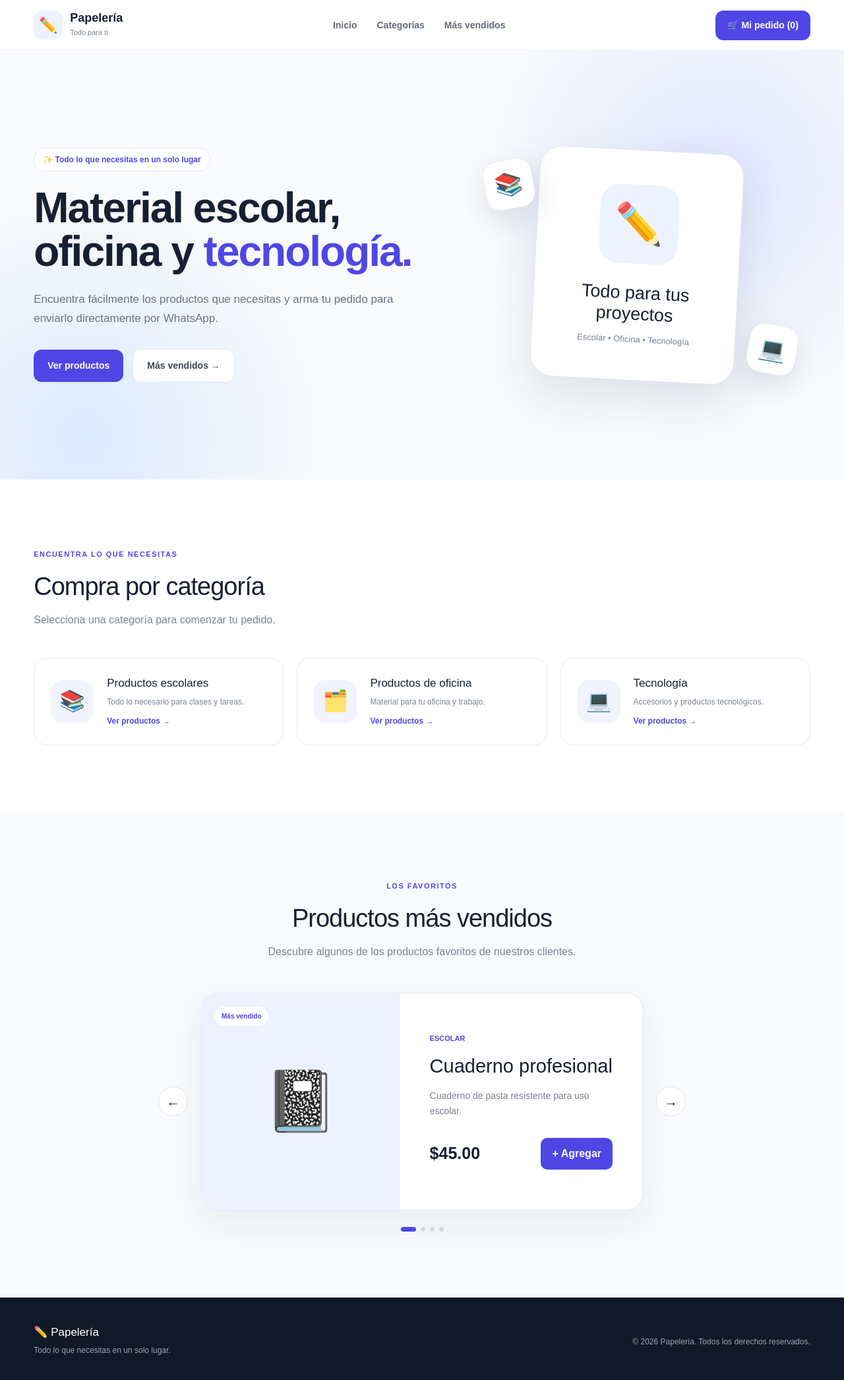
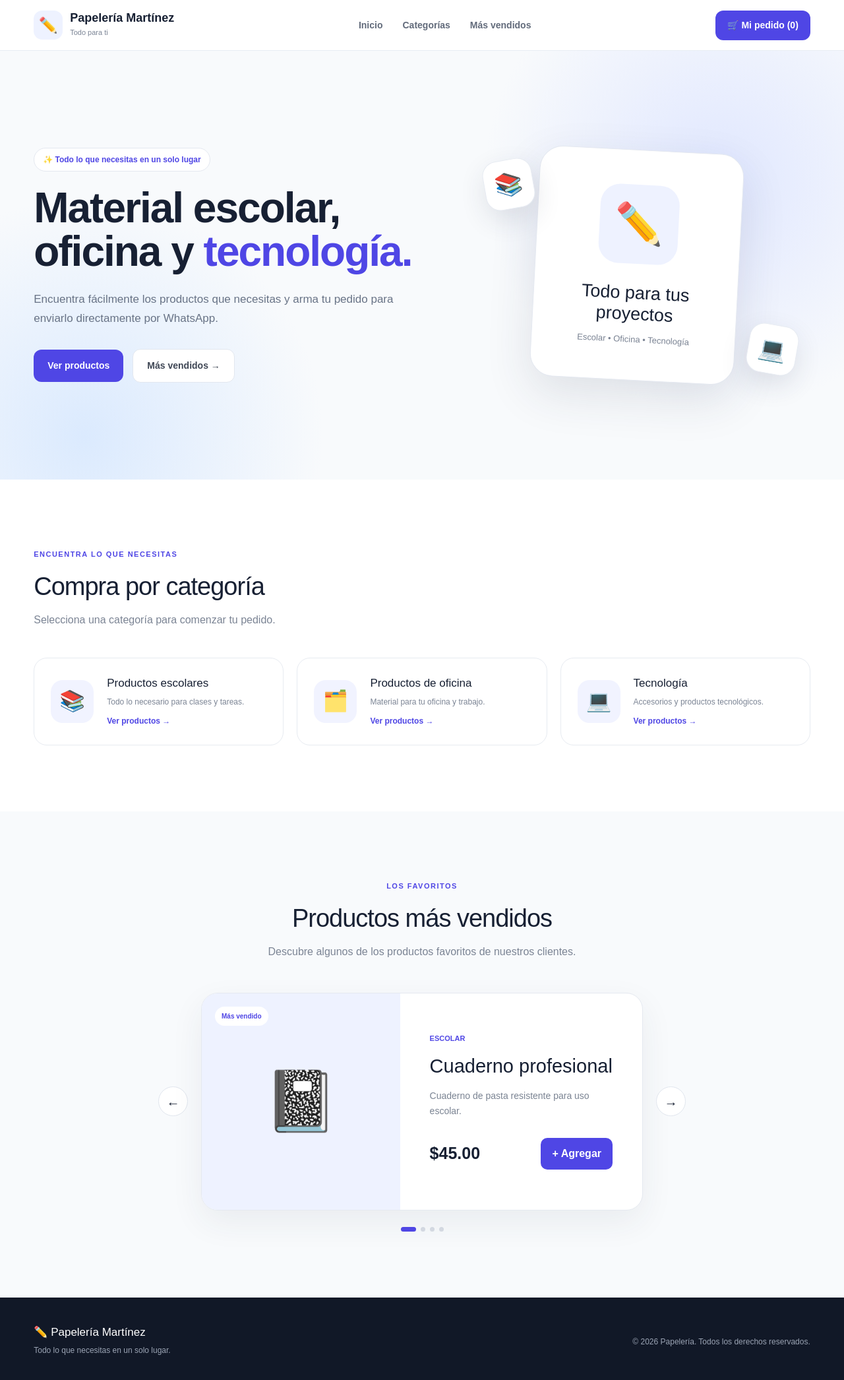
Before and after one commit to DiegoPatlan/papeleria-web, a Next.js app: page / in a window 1280 px wide. Shown: the top 2092 px of the page at 66% size. Built offline with nearby package versions, Linux system fonts and the light colour scheme.

Commit message:
Se MODIFICARON LOS NOMBRES

```diff
--- a/app/carrito/page.tsx
+++ b/app/carrito/page.tsx
@@ -109,7 +109,7 @@ export default function CarritoPage() {
 
     let mensaje = "";
 
-    mensaje += "[NUEVO PEDIDO - PAPELERÍA]\n\n";
+    mensaje += "[NUEVO PEDIDO - PAPELERÍA MARTÍNEZ]\n\n";
 
     mensaje += "Cliente: " + nombre.trim() + "\n\n";
     mensaje += "Método de pago: " + metodoPago + "\n";
@@ -730,7 +730,7 @@ export default function CarritoPage() {
 
           <div>
             <p>
-              © 2026 Papelería. Todos los derechos
+              © 2026 Soporte TI, Todos los derechos
               reservados.
             </p>
           </div>
--- a/app/page.tsx
+++ b/app/page.tsx
@@ -86,7 +86,7 @@ export default function Home() {
             <div className="logo-icono">✏️</div>
 
             <div>
-              <h1>Papelería</h1>
+              <h1>Papelería Martínez</h1>
               <span>Todo para ti</span>
             </div>
           </div>
@@ -264,7 +264,7 @@ export default function Home() {
       <footer className="footer">
         <div className="contenedor footer-contenido">
           <div>
-            <h3>✏️ Papelería</h3>
+            <h3>✏️ Papelería Martínez</h3>
 
             <p>Todo lo que necesitas en un solo lugar.</p>
           </div>
```
